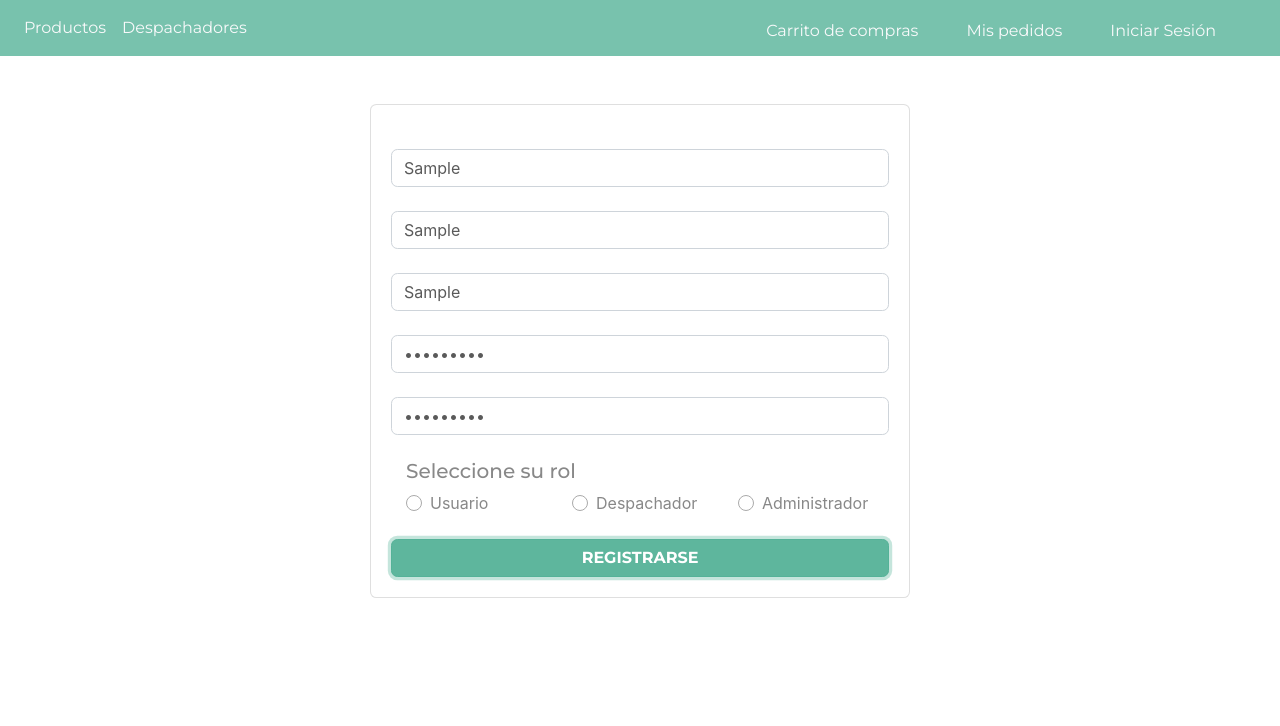
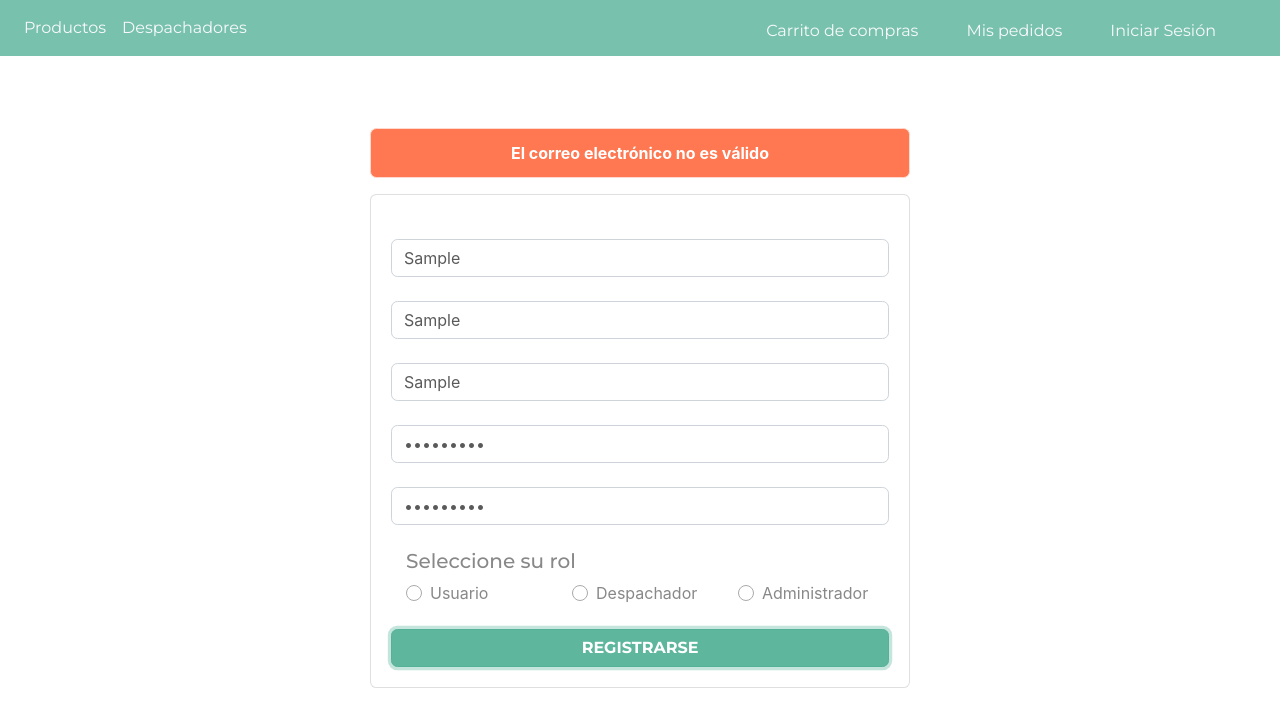
Before and after one commit to celciusjj/DomiciliosSoftware, a React (Create React App) app in the folder frontend/: page /registro in a window 1280 px wide. Both pictures are taken after typing "Sample", "Sample", "Sample", "Sample123", "Sample123" into the empty fields and a click on the button "REGISTRARSE". Shown: the top 726 px of the page. Built offline with nearby package versions, Linux system fonts and the light colour scheme; no server answers.

Commit message:
Comments

```diff
--- a/frontend/src/components/RegistrationPages/Registro.jsx
+++ b/frontend/src/components/RegistrationPages/Registro.jsx
@@ -11,7 +11,8 @@ class Registro extends Component {
     contrasena: "",
     contrasenaConfirm: "",
     rol: "",
-    direccion: ""
+    direccion: "",
+    error: ""
   };
 
   checkPassword() {
@@ -80,26 +81,56 @@ class Registro extends Component {
                 }
               });
           } else {
+            this.setState({
+              error: "contraseña invalida"
+            });
             console.log(
               "Contraseña inválida, recuerda que la contraseña debe tener al menos 8 digitos y contener una mayúscula y minúscula"
             );
           }
         } else {
+          this.setState({
+            error: "correo invalido"
+          });
           console.log("El correo electrónico no es válido");
         }
       } else {
+        this.setState({
+          error: "contraseñas no coinciden"
+        });
         console.log("Las contraseñas no coinciden");
       }
     } else {
+      this.setState({
+        error: "faltan campos"
+      });
       console.log("Faltan campos por ingresar");
     }
   };
 
   render() {
-    const { rol } = this.state;
+    const { rol, error } = this.state;
     return (
       <div className="row justify-content-center mt-5">
         <div className="col-md-6">
+              {error === "contraseña invalida" ?
+                <div className="font-weight-bold alert alert-danger text-center mt-4">
+                  Contraseña inválida, recuerda que la contraseña debe tener al menos 8 digitos y contener una mayúscula y minúscula
+                </div>
+              : error === "correo invalido" ?
+                  <div className="font-weight-bold alert alert-danger text-center mt-4">
+                    El correo electrónico no es válido
+                  </div>
+              : error === "contraseñas no coinciden" ?
+                  <div className="font-weight-bold alert alert-danger text-center mt-4">
+                    Las contraseñas no coinciden
+                  </div>
+              : error === "faltan campos" ?
+                  <div className="font-weight-bold alert alert-danger text-center mt-4">
+                      Faltan campos por ingresar
+                  </div>
+              : ""
+              }
           <div className="card">
             <div className="card-body">
               <form onSubmit={this.comprobarRadioButton}>
```
